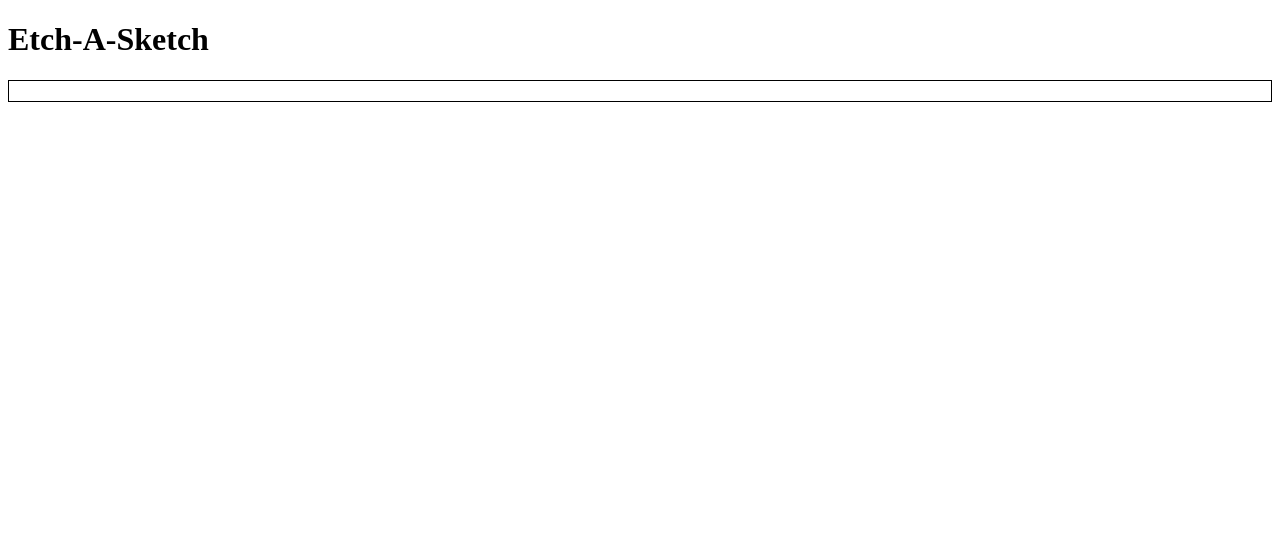
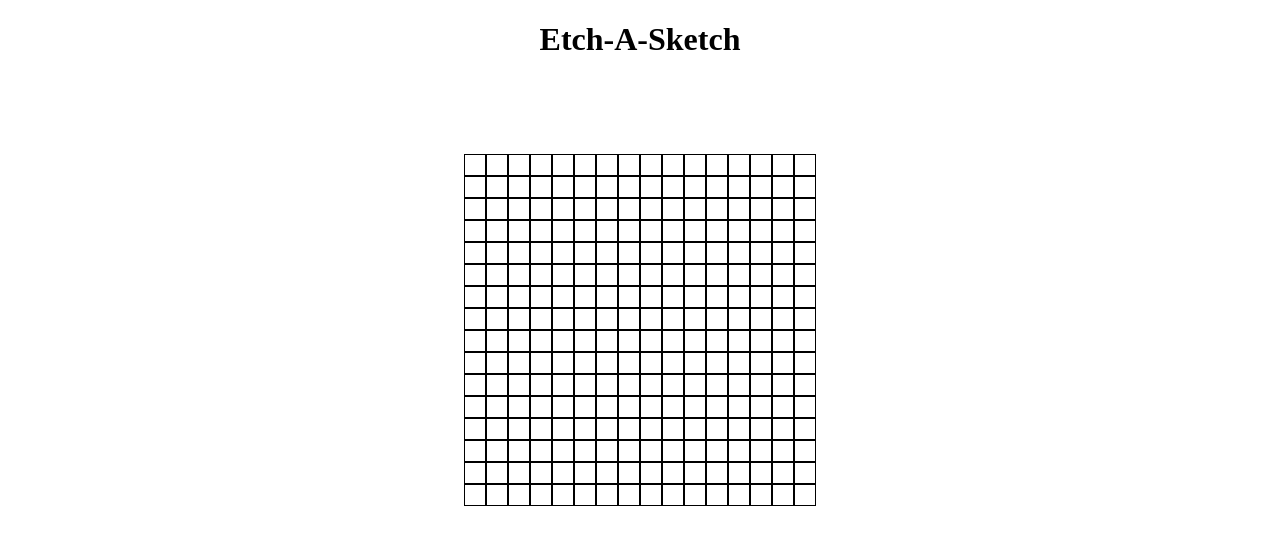
Before and after one commit to kb419940/Etch-a-Sketch, a plain HTML site: page index.html in a window 1280 px wide. Drawn offline with Linux system fonts and the light colour scheme.

Commit message:
9 Apr. Create 16*16 grid of square divs [O] container didn't set in centre. A: Put a container into another flex div. [O] cells 1-16 wrapped inside the row div. A: Cancel div.row css

```diff
--- a/index.html
+++ b/index.html
@@ -9,6 +9,8 @@
 </head>
 <body>
     <h1>Etch-A-Sketch</h1>
-    <div id="container"></div>
+    <div id="centre">
+        <div id="container"></div>
+    </div>
 </body>
 </html>
--- a/javascript.js
+++ b/javascript.js
@@ -1,5 +1,20 @@
 const container = document.querySelector('#container');
-const content = document.createElement('div');
 
-content.classList.add('box')
-container.appendChild(content);
+
+
+for (let i = 1; i <= 16; i++) {
+    const row = document.createElement('div');
+    row.classList.add('row');
+    row.setAttribute('key', `row-${i}`);
+
+
+    // container.appendChild(row);
+    for (let index = 1; index <= 16; index++) {
+        const cell = document.createElement('div');
+        cell.classList.add('cell');
+        cell.setAttribute('key', `cell-${index}`);
+
+        row.appendChild(cell);
+    }
+    container.appendChild(row);
+}
--- a/style.css
+++ b/style.css
@@ -1,8 +1,23 @@
-.container {
-    display: flexbox;
+h1{
+    text-align: center;
+}
+#centre{
+    display: flex;
+    align-items: center;
+    justify-content: center;
+    height: 500px;
 }
 
-div.box {
+#container {
+    display: flex;
+    flex-wrap: wrap;
+    align-items: center;
+    justify-content: center;
+    width: 352px;
+}
+
+
+div.cell {
     border: 1px solid black;
     padding: 10px;
 }
```
